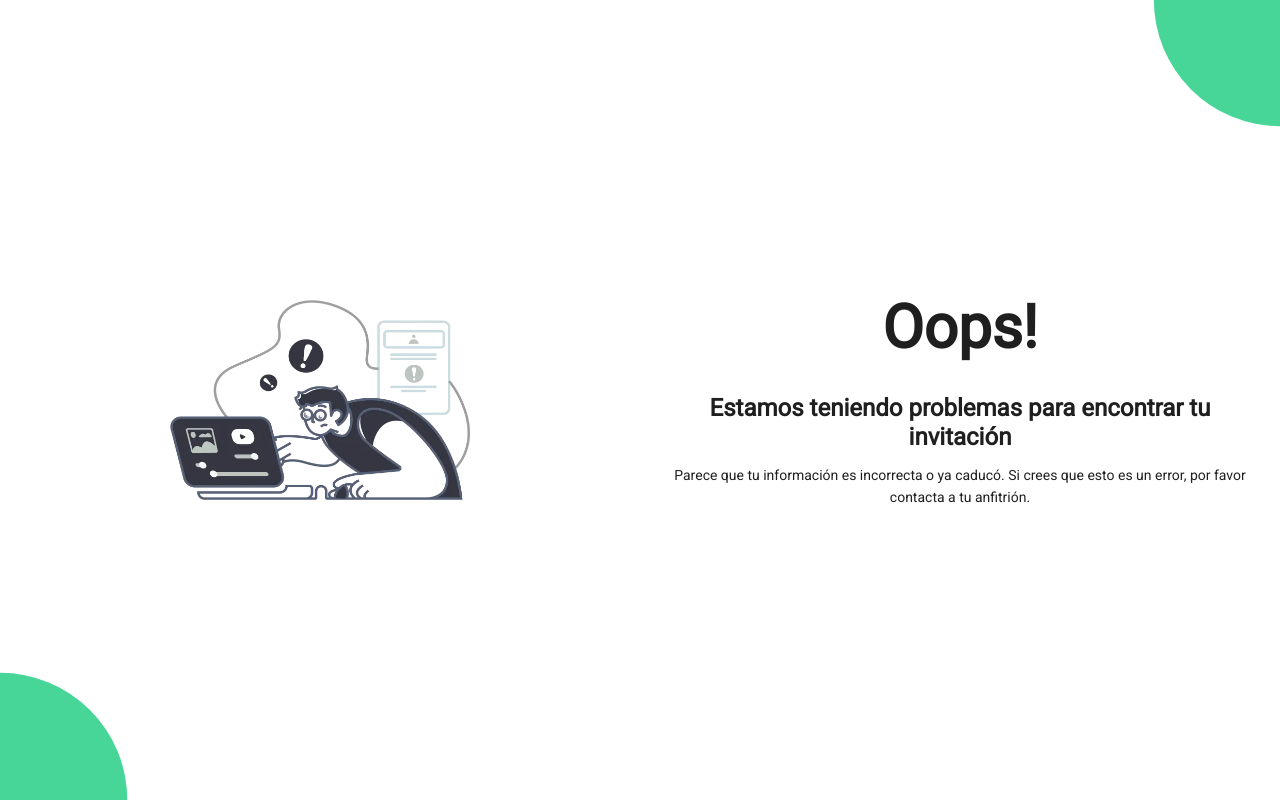
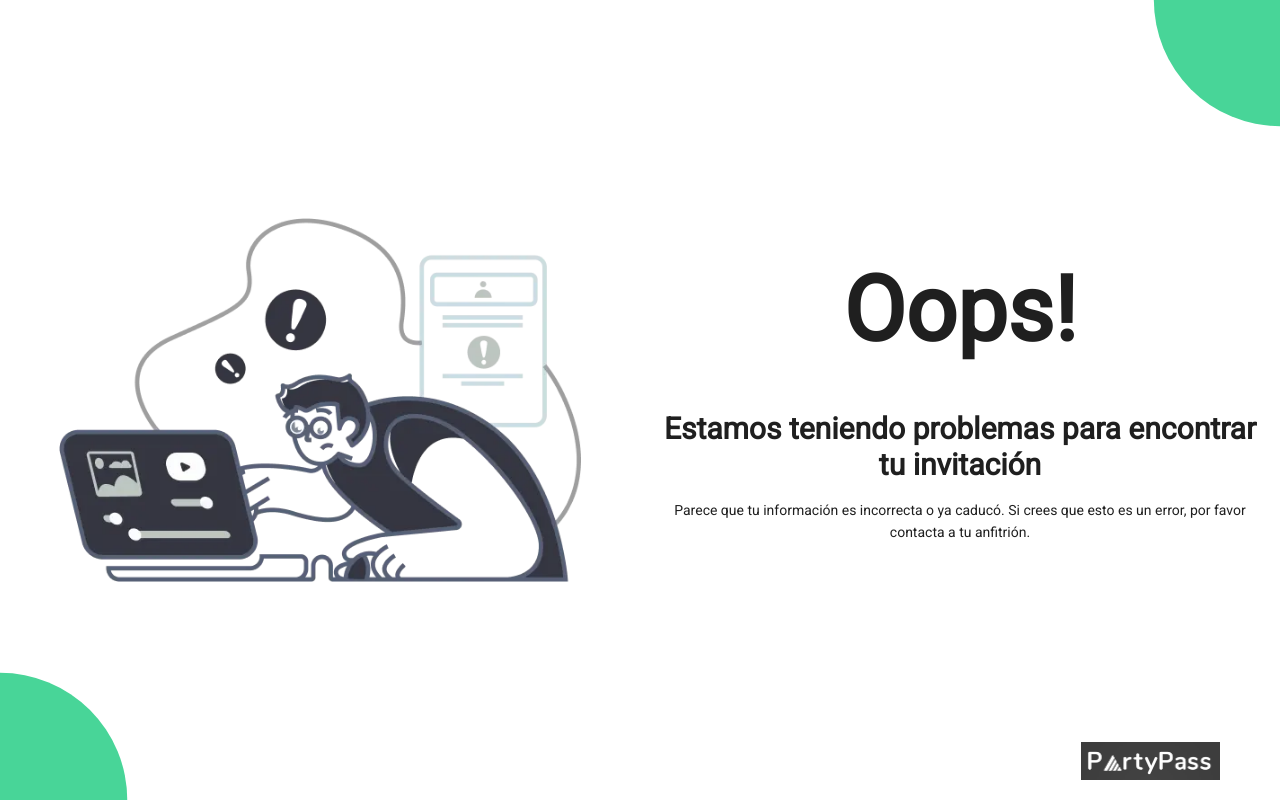
Before and after one commit to alonsosfera/event-ticket-project, a Next.js app: page /invitation in a window 1280 px wide. Built offline with nearby package versions, Linux system fonts and the light colour scheme.

Commit message:
Se cambio el tamaño de los textos e imagen y se agrego el logo de partypass

```diff
--- a/components/invitation-not-found-component.js
+++ b/components/invitation-not-found-component.js
@@ -8,22 +8,31 @@ const InvitationNotFound = () => {
       <Row>
         <Col span={24} style={{ position: "absolute", width: "100%", height: "30%", clipPath: "circle(13.7% at 100% 0)", backgroundColor: "#48D598" }}></Col>
       </Row>
-      <Row style={{ height: "100%", display: "flex", justifyContent: "center", alignItems: "center", zIndex: 1 }}>
+      <Row style={{ height: "100%", display: "flex", alignItems: "center" }}>
         <Col
           xs={24} md={12}
           style={{ textAlign: "center" }}>
           <Image
             src="/not_found.webp"
             alt="not found"
-            width={300}
-            height={200} />
+            style={{ width: "90%", maxWidth: "900px", height: "auto" }} />
         </Col>
         <Col
           xs={24} md={12}
           style={{ textAlign: "center", padding: "20px" }}>
-          <Title style={{ fontSize: 60 }}>Oops!</Title>
-          <Title style={{ fontSize: 24 }}>Estamos teniendo problemas para encontrar tu invitación</Title>
+          <Title style={{ fontSize: 90 }}>Oops!</Title>
+          <Title style={{ fontSize: 30 }}>Estamos teniendo problemas para encontrar tu invitación</Title>
           <Text>Parece que tu información es incorrecta o ya caducó. Si crees que esto es un error, por favor contacta a tu anfitrión.</Text>
+        </Col>
+      </Row>
+      <Row>
+        <Col span={24} style={{ position: "absolute", bottom: "20px", right: "60px", display: "flex", justifyContent: "flex-end" }}>
+          <Image
+            src="/PartyPass logo.webp"
+            alt="PartyPass logo"
+            width={139}
+            height={38}
+            style={{ position: "absolute", bottom: 0, right: 0 }} />
         </Col>
       </Row>
       <Row>
```
